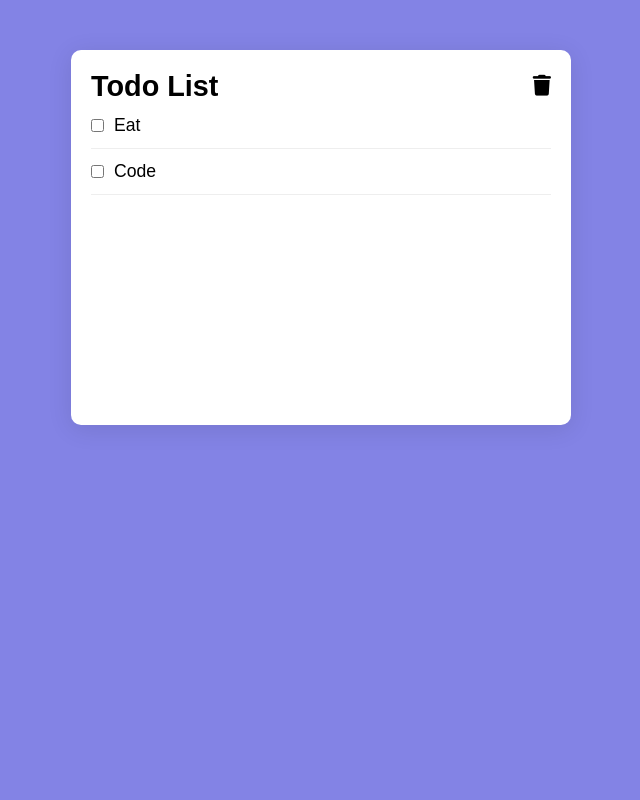
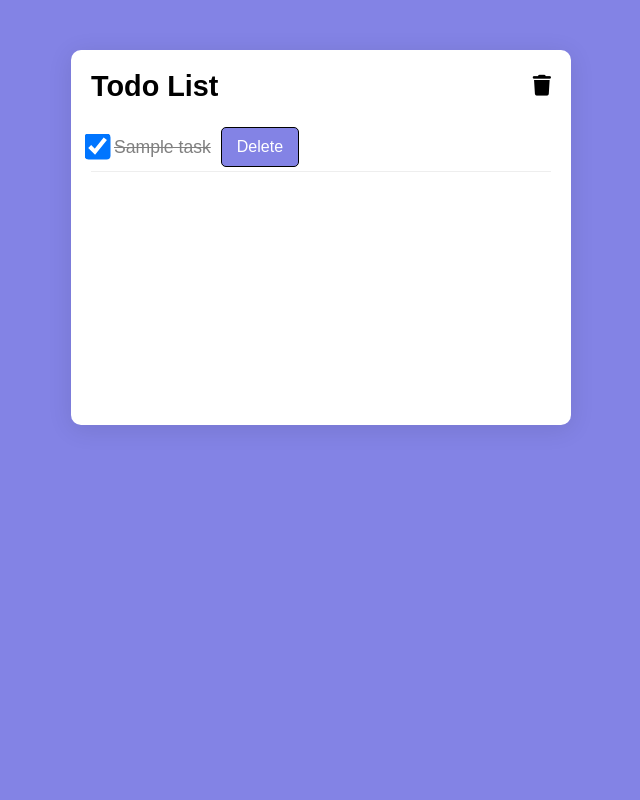
Before and after one commit to akashzone/task-manager-nodejs, a Node server app: page / in a window 1280 px wide. Shown: the part 86-886 px from the top of the page, without its empty margins (319-959 px from the left). Run offline with Node 20, Linux system fonts and the light colour scheme; data comes from the database, SQL or seed files in the repository; tables that the repository leaves empty hold one stand-in row (values such as "Sample post").

Commit message:
Added delete task feature and improved task list UI with completion toggle

```diff
--- a/app.js
+++ b/app.js
@@ -54,22 +54,32 @@ app.post("/add-tasks", (req, res) => {
     res.redirect("/");
   });
 });
-app.post("/complete/:id",(req,res)=>{
-    app.post("/complete/:id", (req, res) => {
+
+app.post("/complete/:id", (req, res) => {
   const id = req.params.id;
 
   const q = "UPDATE tasks SET is_completed = NOT is_completed WHERE id = ?";
 
   connection.query(q, [id], () => {
     res.redirect("/");
+    });
+  });
+
+
+app.get("/delete/:id",async (req, res) => {
+  const id = req.params.id;
+  const q = "DELETE FROM tasks WHERE id = ?";
+
+  connection.query(q, [id], (err, result) => {
+    if (err) throw err;
+    res.redirect("/");
   });
 });
 
-})
 
 app.get("/add-tasks",(req,res)=>{
     res.render("add");
-})
+});
 app.listen(port, () => {
   console.log("Server is live");
 });
--- a/public/style.css
+++ b/public/style.css
@@ -50,25 +50,25 @@ nav .nav-links .add-btn:hover {
     background: rgb(230, 230, 255);
 }
 
-
+/* Main Section */
 main {
     height: 100vh;
     background-color: rgb(131, 131, 229);
 
     display: flex;
-    justify-content: center;   /* center horizontally */
-    align-items: flex-start;    /* or center vertically with "center" */
-    padding-top: 50px;          /* spacing from top */
+    justify-content: center;
+    align-items: flex-start;
+    padding-top: 50px;
 }
 
 
 .main-section {
     width: 65%;
     max-width: 500px;
-    height: 50%;      /* looks cleaner */
+    height: 50%;
     background-color: white;
     padding: 20px;
-    border-radius: 10px;   /* smooth corners */
+    border-radius: 10px;
     box-shadow: 0px 4px 25px rgba(0, 0, 0, 0.1);
 }
 
@@ -89,10 +89,12 @@ main {
     font-size: 1.3rem;
 }
 
-
+.main-section ul {
+    margin-top: 20px;
+}
 .main-section ul li {
     list-style: none;
-    padding: 12px 0;
+    padding: 4px 0;
     border-bottom: 1px solid #eee;
     font-size: 1.1rem;
     display: flex;
@@ -109,6 +111,24 @@ main {
   color: black !important;
 }
 
-.completed{
-    text-decoration: line-through;
+/* Checkbox Style LineThrough */
+.completed {
+  text-decoration: line-through;
+  color: gray;
 }
+
+input[type="checkbox"] {
+  transform: scale(2);
+  cursor: pointer;
+}
+
+#del-btn {
+    background-color: transparent;
+    border: 1px solid black;
+    border-radius: 5px;
+    background-color: rgb(131, 131, 229);;
+    color: white;
+    font-size: 1rem;
+    cursor: pointer;
+    padding: 10px 15px;
+}
--- a/schema.sql
+++ b/schema.sql
@@ -8,4 +8,4 @@ CREATE TABLE tasks (
   created_at TIMESTAMP DEFAULT CURRENT_TIMESTAMP
 );
 
-INSERT INTO tasks(title) value("Eat"),("Code");
+-- INSERT INTO tasks(title) value("Eat"),("Code");
--- a/views/add.ejs
+++ b/views/add.ejs
@@ -1,5 +1,3 @@
-
-
 <!DOCTYPE html>
 <html lang="en">
 <head>
--- a/views/home.ejs
+++ b/views/home.ejs
@@ -32,16 +32,31 @@
         </div>
         <ul>
           <% for (let u of users) { %>
-          <form action="/complete/<%= u.id %>" method="post">
-            <li>
-              <input type="checkbox" onchange="this.form.submit" <%=
-              u.is_completed ? 'checked' : '' %> >
+          <li>
+            <!-- COMPLETE FORM -->
+            <form
+              action="/complete/<%= u.id %>"
+              method="post"
+              style="display: inline"
+            >
+              <input id="checkbox" type="checkbox" onchange="this.form.submit()"
+              <%= u.is_completed ? 'checked' : '' %> >
+            </form>
 
-              <span class="<%= u.is_completed ? 'completed' : '' %>">
-                <%= u.title %>
-              </span>
-            </li>
-          </form>
+            <!-- TITLE -->
+            <span class="<%= u.is_completed ? 'completed' : '' %>">
+              <%= u.title %>
+            </span>
+
+            <!-- DELETE FORM -->
+            <form
+              action="/delete/<%= u.id %>"
+              method="get"
+              style="display: inline"
+            >
+              <button id="del-btn">Delete</button>
+            </form>
+          </li>
           <% } %>
         </ul>
       </div>
```
